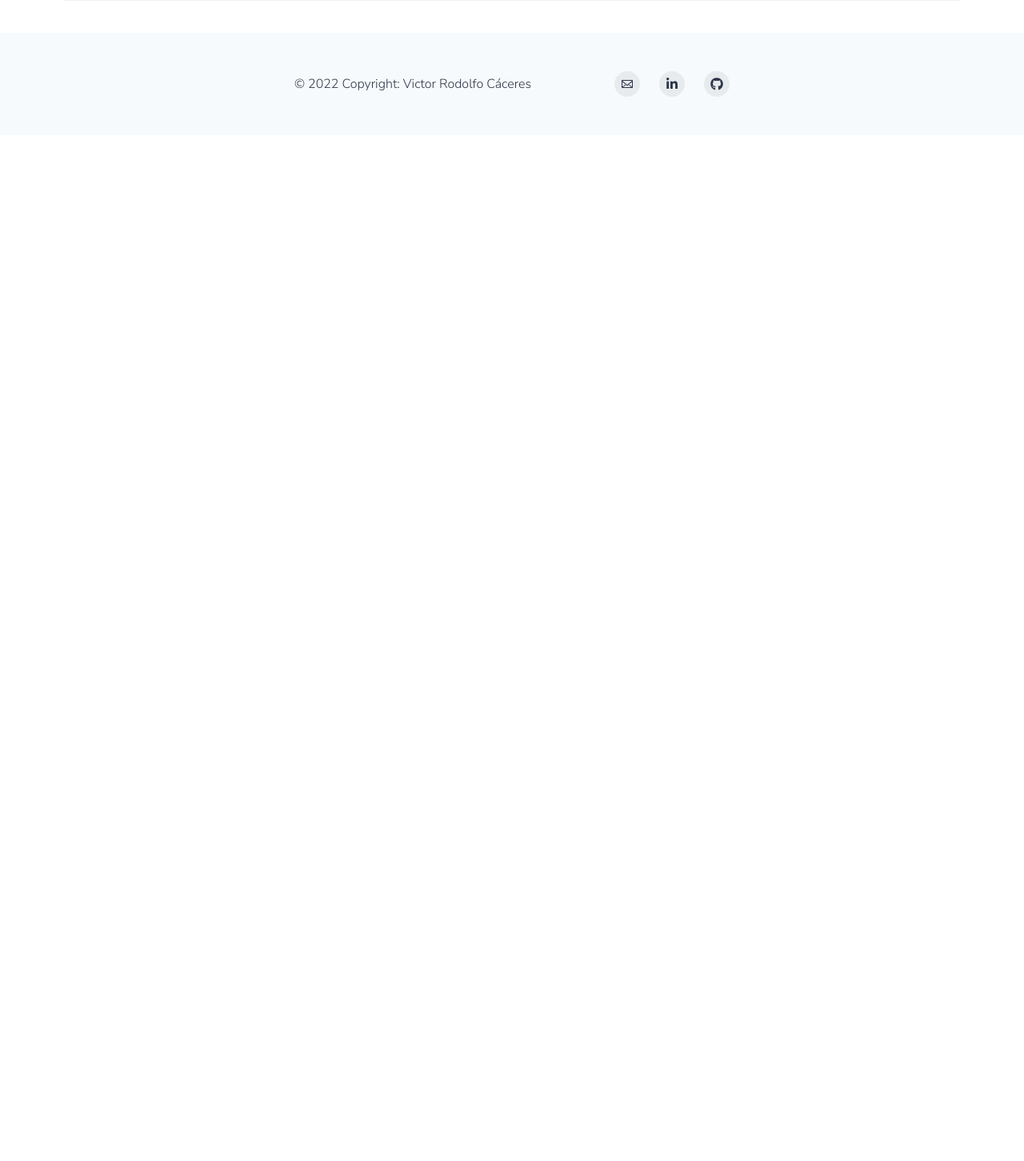
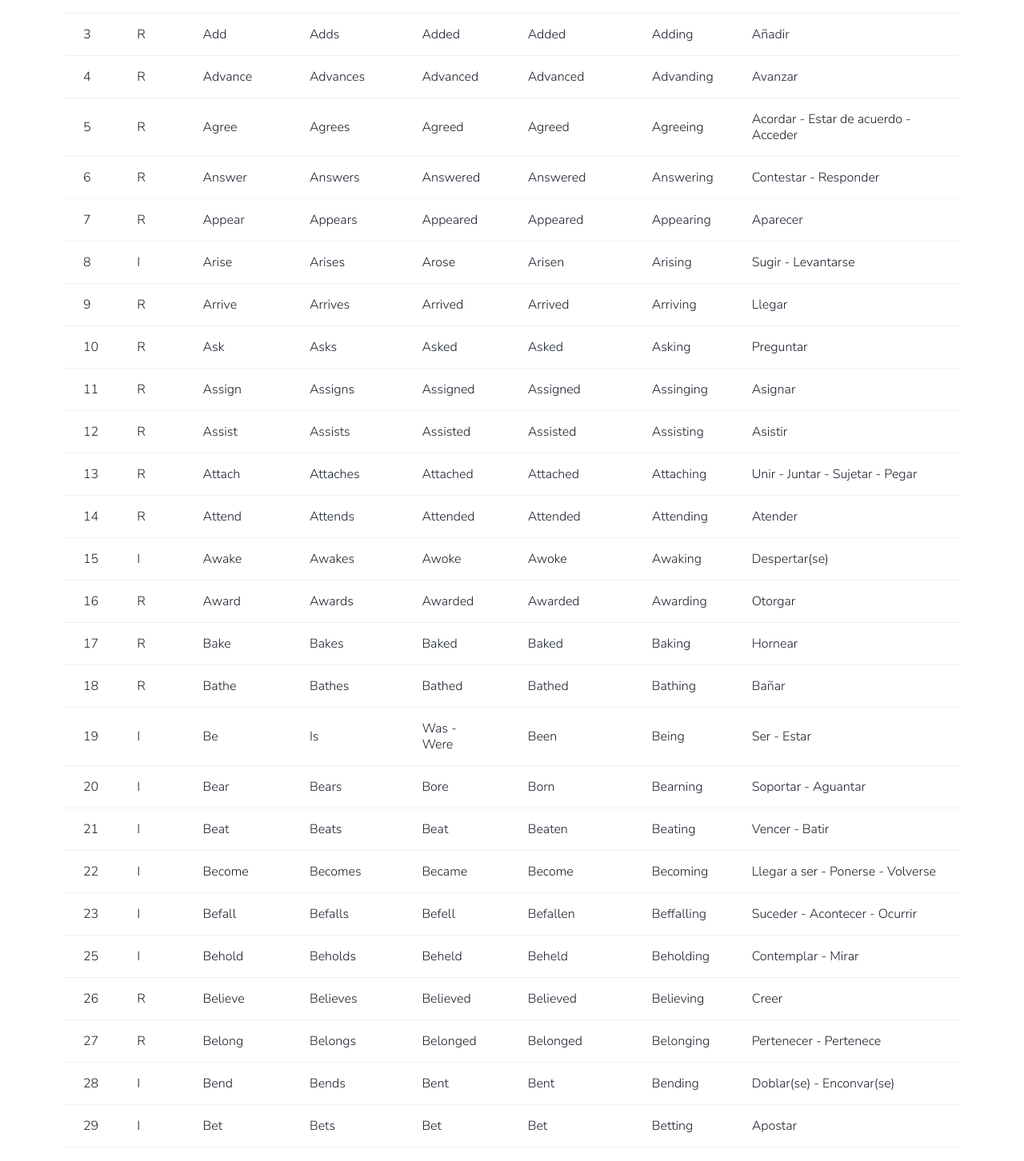
Before and after one commit to sherlock28/list-verb-english, a React (Create React App) app: page / in a window 1280 px wide. Shown: the part 366-1818 px from the top of the page at 80% size. Before the commit the page ends 800 px from the top, so only its background shows below. Built offline with nearby package versions, Linux system fonts and the light colour scheme.

Commit message:
Added: More verbs to data

```diff
--- a/src/data/listOfVerbs.js
+++ b/src/data/listOfVerbs.js
@@ -19,4 +19,274 @@ export const listOfVerbs = [
         "gerund": "Absorbing",
         "meaning": "Absorber",
     },
+    {
+        "id": 3,
+        "type": "R",
+        "simpleForm": "Add",
+        "thirdPerson": "Adds",
+        "simplePast": "Added",
+        "pastParticiple": "Added",
+        "gerund": "Adding",
+        "meaning": "Añadir",
+    },
+    {
+        "id": 4,
+        "type": "R",
+        "simpleForm": "Advance",
+        "thirdPerson": "Advances",
+        "simplePast": "Advanced",
+        "pastParticiple": "Advanced",
+        "gerund": "Advanding",
+        "meaning": "Avanzar",
+    },
+    {
+        "id": 5,
+        "type": "R",
+        "simpleForm": "Agree",
+        "thirdPerson": "Agrees",
+        "simplePast": "Agreed",
+        "pastParticiple": "Agreed",
+        "gerund": "Agreeing",
+        "meaning": "Acordar - Estar de acuerdo - Acceder",
+    },
+    {
+        "id": 6,
+        "type": "R",
+        "simpleForm": "Answer",
+        "thirdPerson": "Answers",
+        "simplePast": "Answered",
+        "pastParticiple": "Answered",
+        "gerund": "Answering",
+        "meaning": "Contestar - Responder",
+    },
+    {
+        "id": 7,
+        "type": "R",
+        "simpleForm": "Appear",
+        "thirdPerson": "Appears",
+        "simplePast": "Appeared",
+        "pastParticiple": "Appeared",
+        "gerund": "Appearing",
+        "meaning": "Aparecer",
+    },
+    {
+        "id": 8,
+        "type": "I",
+        "simpleForm": "Arise",
+        "thirdPerson": "Arises",
+        "simplePast": "Arose",
+        "pastParticiple": "Arisen",
+        "gerund": "Arising",
+        "meaning": "Sugir - Levantarse",
+    },
+    {
+        "id": 9,
+        "type": "R",
+        "simpleForm": "Arrive",
+        "thirdPerson": "Arrives",
+        "simplePast": "Arrived",
+        "pastParticiple": "Arrived",
+        "gerund": "Arriving",
+        "meaning": "Llegar",
+    },
+    {
+        "id": 10,
+        "type": "R",
+        "simpleForm": "Ask",
+        "thirdPerson": "Asks",
+        "simplePast": "Asked",
+        "pastParticiple": "Asked",
+        "gerund": "Asking",
+        "meaning": "Preguntar",
+    },
+    {
+        "id": 11,
+        "type": "R",
+        "simpleForm": "Assign",
+        "thirdPerson": "Assigns",
+        "simplePast": "Assigned",
+        "pastParticiple": "Assigned",
+        "gerund": "Assinging",
+        "meaning": "Asignar",
+    },
+    {
+        "id": 12,
+        "type": "R",
+        "simpleForm": "Assist",
+        "thirdPerson": "Assists",
+        "simplePast": "Assisted",
+        "pastParticiple": "Assisted",
+        "gerund": "Assisting",
+        "meaning": "Asistir",
+    },
+    {
+        "id": 13,
+        "type": "R",
+        "simpleForm": "Attach",
+        "thirdPerson": "Attaches",
+        "simplePast": "Attached",
+        "pastParticiple": "Attached",
+        "gerund": "Attaching",
+        "meaning": "Unir - Juntar - Sujetar - Pegar",
+    },
+    {
+        "id": 14,
+        "type": "R",
+        "simpleForm": "Attend",
+        "thirdPerson": "Attends",
+        "simplePast": "Attended",
+        "pastParticiple": "Attended",
+        "gerund": "Attending",
+        "meaning": "Atender",
+    },
+    {
+        "id": 15,
+        "type": "I",
+        "simpleForm": "Awake",
+        "thirdPerson": "Awakes",
+        "simplePast": "Awoke",
+        "pastParticiple": "Awoke",
+        "gerund": "Awaking",
+        "meaning": "Despertar(se)",
+    },
+    {
+        "id": 16,
+        "type": "R",
+        "simpleForm": "Award",
+        "thirdPerson": "Awards",
+        "simplePast": "Awarded",
+        "pastParticiple": "Awarded",
+        "gerund": "Awarding",
+        "meaning": "Otorgar",
+    },
+    {
+        "id": 17,
+        "type": "R",
+        "simpleForm": "Bake",
+        "thirdPerson": "Bakes",
+        "simplePast": "Baked",
+        "pastParticiple": "Baked",
+        "gerund": "Baking",
+        "meaning": "Hornear",
+    },
+    {
+        "id": 18,
+        "type": "R",
+        "simpleForm": "Bathe",
+        "thirdPerson": "Bathes",
+        "simplePast": "Bathed",
+        "pastParticiple": "Bathed",
+        "gerund": "Bathing",
+        "meaning": "Bañar",
+    },
+    {
+        "id": 19,
+        "type": "I",
+        "simpleForm": "Be",
+        "thirdPerson": "Is",
+        "simplePast": "Was - Were",
+        "pastParticiple": "Been",
+        "gerund": "Being",
+        "meaning": "Ser - Estar",
+    },
+    {
+        "id": 20,
+        "type": "I",
+        "simpleForm": "Bear",
+        "thirdPerson": "Bears",
+        "simplePast": "Bore",
+        "pastParticiple": "Born",
+        "gerund": "Bearning",
+        "meaning": "Soportar - Aguantar",
+    },
+    {
+        "id": 21,
+        "type": "I",
+        "simpleForm": "Beat",
+        "thirdPerson": "Beats",
+        "simplePast": "Beat",
+        "pastParticiple": "Beaten",
+        "gerund": "Beating",
+        "meaning": "Vencer - Batir",
+    },
+    {
+        "id": 22,
+        "type": "I",
+        "simpleForm": "Become",
+        "thirdPerson": "Becomes",
+        "simplePast": "Became",
+        "pastParticiple": "Become",
+        "gerund": "Becoming",
+        "meaning": "Llegar a ser - Ponerse - Volverse",
+    },
+    {
+        "id": 23,
+        "type": "I",
+        "simpleForm": "Befall",
+        "thirdPerson": "Befalls",
+        "simplePast": "Befell",
+        "pastParticiple": "Befallen",
+        "gerund": "Beffalling",
+        "meaning": "Suceder - Acontecer - Ocurrir",
+    },
+    {
+        "id": 25,
+        "type": "I",
+        "simpleForm": "Behold",
+        "thirdPerson": "Beholds",
+        "simplePast": "Beheld",
+        "pastParticiple": "Beheld",
+        "gerund": "Beholding",
+        "meaning": "Contemplar - Mirar",
+    },
+    {
+        "id": 26,
+        "type": "R",
+        "simpleForm": "Believe",
+        "thirdPerson": "Believes",
+        "simplePast": "Believed",
+        "pastParticiple": "Believed",
+        "gerund": "Believing",
+        "meaning": "Creer",
+    },
+    {
+        "id": 27,
+        "type": "R",
+        "simpleForm": "Belong",
+        "thirdPerson": "Belongs",
+        "simplePast": "Belonged",
+        "pastParticiple": "Belonged",
+        "gerund": "Belonging",
+        "meaning": "Pertenecer - Pertenece",
+    },
+    {
+        "id": 28,
+        "type": "I",
+        "simpleForm": "Bend",
+        "thirdPerson": "Bends",
+        "simplePast": "Bent",
+        "pastParticiple": "Bent",
+        "gerund": "Bending",
+        "meaning": "Doblar(se) - Enconvar(se)",
+    },
+    {
+        "id": 29,
+        "type": "I",
+        "simpleForm": "Bet",
+        "thirdPerson": "Bets",
+        "simplePast": "Bet",
+        "pastParticiple": "Bet",
+        "gerund": "Betting",
+        "meaning": "Apostar",
+    },
+    {
+        "id": 30,
+        "type": "I",
+        "simpleForm": "Bid",
+        "thirdPerson": "Bids",
+        "simplePast": "Bid",
+        "pastParticiple": "Bid",
+        "gerund": "Bidding",
+        "meaning": "Mandar - Ordenar",
+    },
 ];
```
